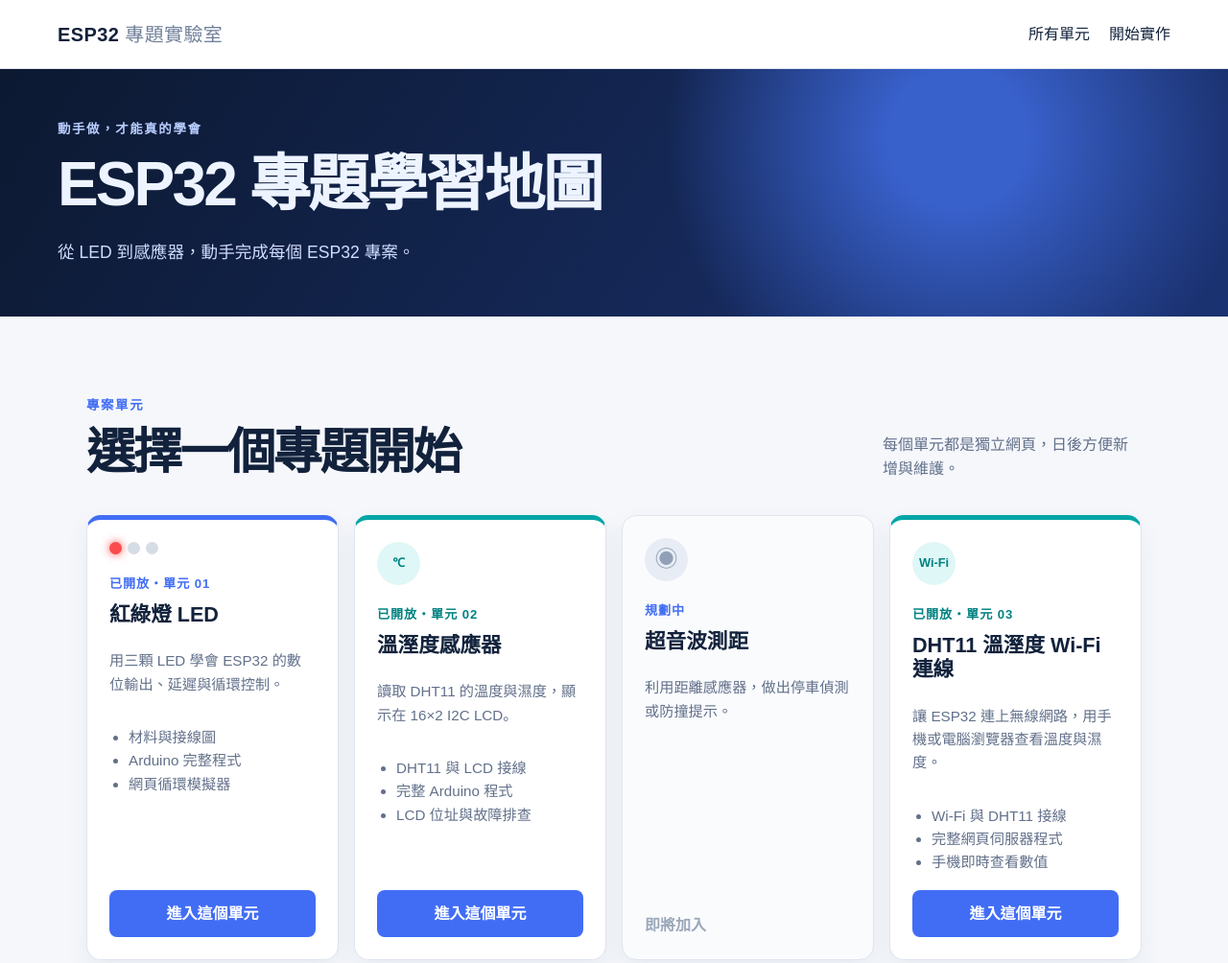
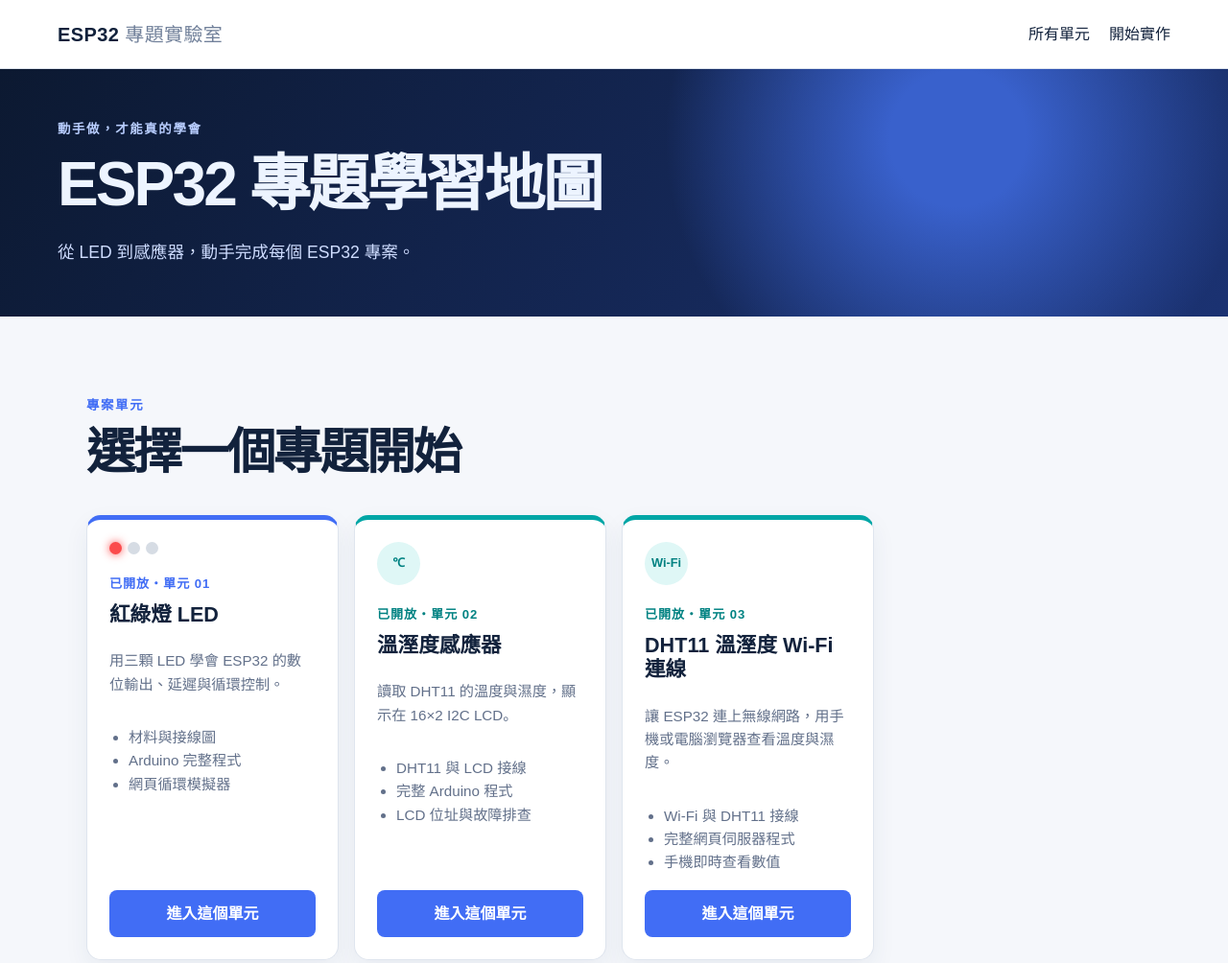
Before and after one commit to obgs0720/115ESP32, a plain HTML site: page 115ESP321125/index.html in a window 1280 px wide. Shown: the top 1004 px of the page at 96% size. Drawn offline with Linux system fonts and the light colour scheme.

Commit message:
Remove planned ultrasound card from homepage

```diff
--- a/115ESP321125/index.html
+++ b/115ESP321125/index.html
@@ -19,7 +19,7 @@
       <p>從 LED 到感應器，動手完成每個 ESP32 專案。</p>
     </section>
     <section id="units" class="unit-list" aria-labelledby="unitTitle">
-      <div class="section-heading"><div><p class="eyebrow">專案單元</p><h2 id="unitTitle">選擇一個專題開始</h2></div><p>每個單元都是獨立網頁，日後方便新增與維護。</p></div>
+      <div class="section-heading"><div><p class="eyebrow">專案單元</p><h2 id="unitTitle">選擇一個專題開始</h2></div></div>
       <div class="unit-grid">
         <article class="unit-card featured">
           <div class="card-light" aria-hidden="true"><i class="red on"></i><i class="yellow"></i><i class="green"></i></div>
@@ -28,7 +28,6 @@
           <a class="primary-button" href="traffic-light.html">進入這個單元</a>
         </article>
         <article class="unit-card featured sensor-card"><div class="sensor-icon">℃</div><div class="tag">已開放・單元 02</div><h3>溫溼度感應器</h3><p>讀取 DHT11 的溫度與濕度，顯示在 16×2 I2C LCD。</p><ul><li>DHT11 與 LCD 接線</li><li>完整 Arduino 程式</li><li>LCD 位址與故障排查</li></ul><a class="primary-button" href="dht11-lcd.html">進入這個單元</a></article>
-        <article class="unit-card future"><div class="future-icon">◉</div><div class="tag">規劃中</div><h3>超音波測距</h3><p>利用距離感應器，做出停車偵測或防撞提示。</p><span>即將加入</span></article>
         <article class="unit-card featured sensor-card"><div class="sensor-icon">Wi‑Fi</div><div class="tag">已開放・單元 03</div><h3>DHT11 溫溼度 Wi‑Fi 連線</h3><p>讓 ESP32 連上無線網路，用手機或電腦瀏覽器查看溫度與濕度。</p><ul><li>Wi‑Fi 與 DHT11 接線</li><li>完整網頁伺服器程式</li><li>手機即時查看數值</li></ul><a class="primary-button" href="dht11-wifi.html">進入這個單元</a></article>
       </div>
     </section>
```
